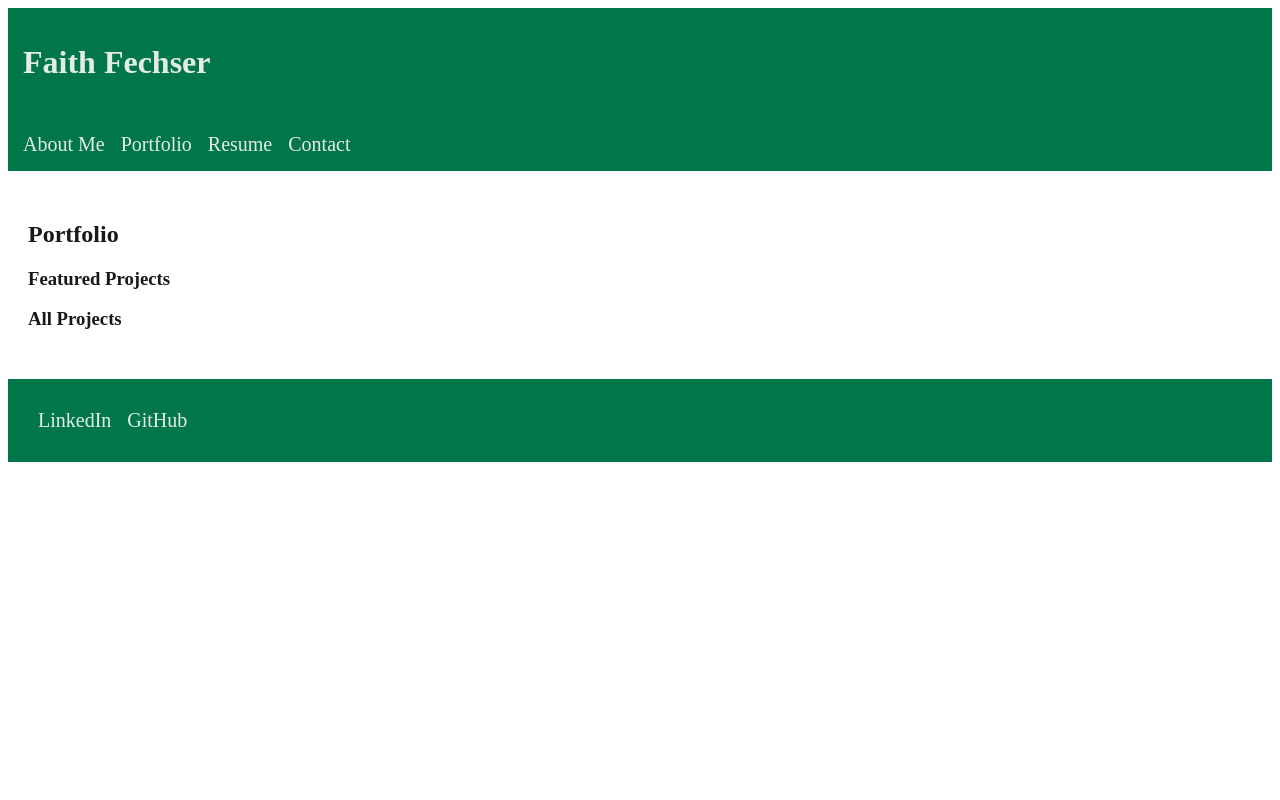
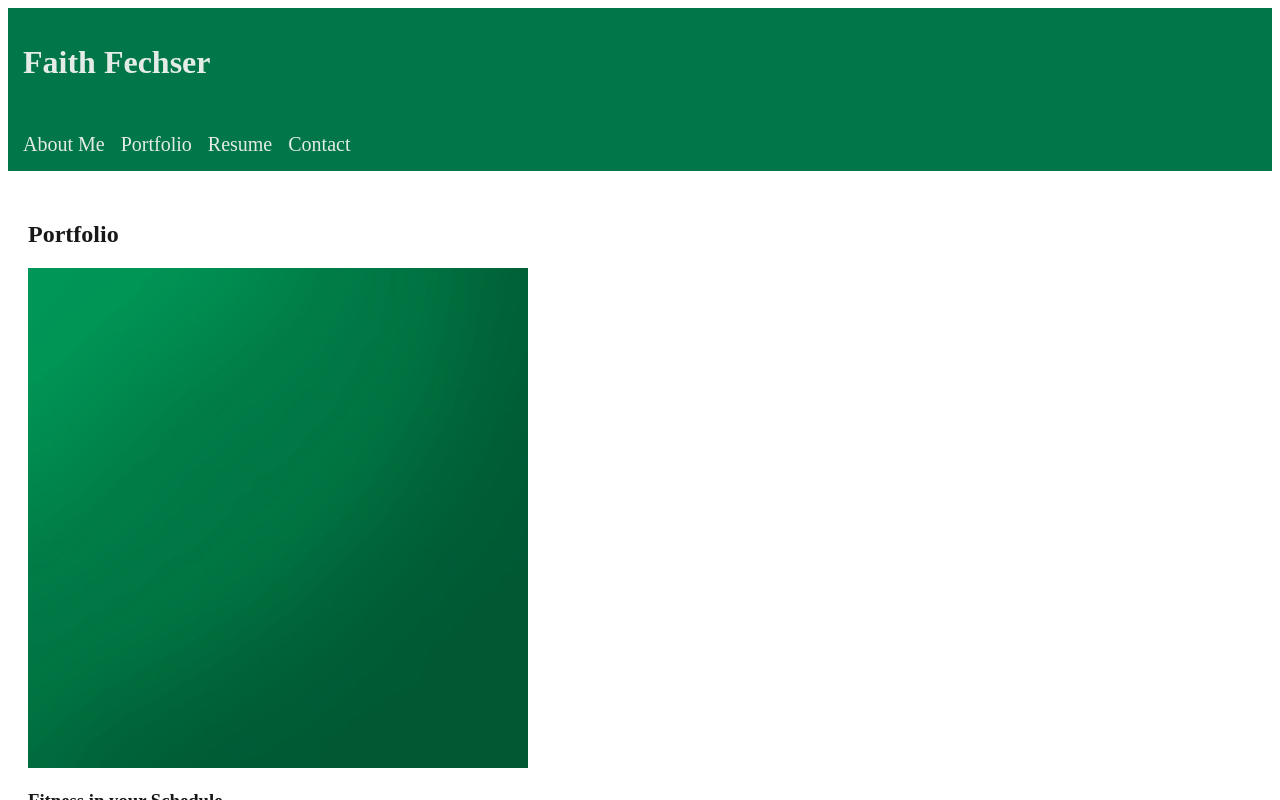
Before and after one commit to faithfechser/React-Portfolio-C16, a React (Create React App) app: page / in a window 1280 px wide. Both pictures are taken after a click on the item "Portfolio". Shown: the top 800 px of the page. Built offline with nearby package versions, Linux system fonts and the light colour scheme.

Commit message:
add project function

```diff
--- a/src/components/pages/Portfolio.js
+++ b/src/components/pages/Portfolio.js
@@ -49,11 +49,38 @@ const portfolioProjects = [
 
 function Portfolio() {
     return (
+        // Portfolio div
         <div className='portfolio'>
+            {/* Page Title */}
             <h2>Portfolio</h2>
-            <h3>Featured Projects</h3>
-            <h3>All Projects</h3>
-        </div>
+            {portfolioProjects.map((app, index) => (
+                <div className='projectContainer' key={index}>
+                    {/* Project Images */}
+                    <img src={app.image} alt={app.title} className={index === 0 ? 'featuredPH' : 'projectPH'}/>
+                    <div className='project-titles'>
+                        <h3 className='titles'>{app.title}</h3>
+                        {/* Project Links */}
+                        <div className='project-links'>
+                            {/* Application Link */}
+                            <div>
+                                <a href={app.deployed} target='_blank' rel='noopener noreferrer'>
+                                    Application
+                                </a>
+                            </div>
+                            {/* Github Link */}
+                            <div>
+                                <a href={app.github} target='_blank' rel='noopener noreferrer'>
+                                    GitHub
+                                </a>
+                            </div>
+
+                        </div>
+                    </div>
+
+                </div>
+            ))}
+    </div>
+
     );
 }
 
```
